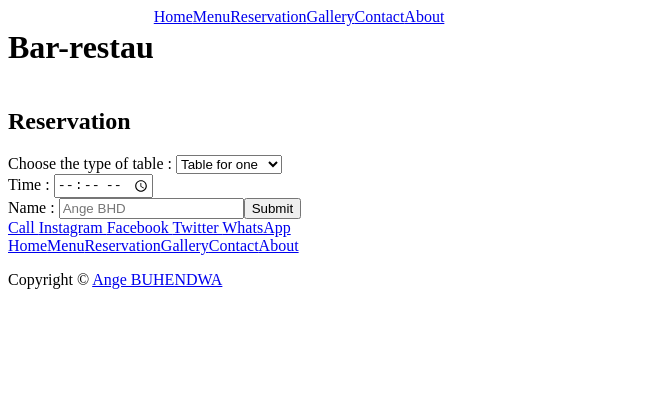
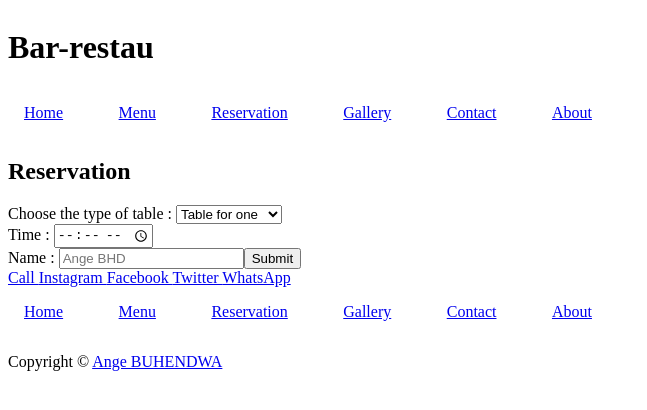
Before and after one commit to angebhd/bar-restau-client, a React (Create React App) app: page /reservation in a window 1280 px wide. Shown: the top 410 px of the page, without its empty margins (0-647 px from the left). Built offline with nearby package versions, Linux system fonts and the light colour scheme.

Commit message:
Starting design

```diff
--- a/src/components/items/drink.js
+++ b/src/components/items/drink.js
@@ -32,12 +32,12 @@ function DrinkList (){
         ]
 
     return (
-        <div>
+        <div className="items-container">
             {drinks.map((drink)=>(
-                <>
+                <div className="items">
                 <h5>{drink.name}</h5>
                 <img src={drink.image} alt={drink.name}></img>
-                </>
+                </div>
             ))}
         </div>
     )
--- a/src/components/items/meals.js
+++ b/src/components/items/meals.js
@@ -26,12 +26,12 @@ function MealList (){
             },
         ]
     return (
-        <div>
+        <div className="items-container">
             {meals.map((meal)=>(
-                <>
+                <div className="items">
                 <h5>{meal.name}</h5>
                 <img src={meal.image} alt={meal.name}></img>
-                </>
+                </div>
             ))}
         </div>
     )
--- a/src/components/navitems.js
+++ b/src/components/navitems.js
@@ -3,12 +3,12 @@ import { Link } from "react-router-dom";
 function NavItems (){
     return(
         <nav>
-            <Link to="/">Home</Link>
-            <Link to="/menu">Menu</Link>
-            <Link to="/reservation">Reservation</Link>
-            <Link to="/gallery">Gallery</Link>
-            <Link to="/contact">Contact</Link>
-            <Link to="#about">About</Link>
+            <p><Link to="/">Home</Link></p>
+            <p><Link to="/menu">Menu</Link></p>
+            <p><Link to="/reservation">Reservation</Link></p>
+            <p><Link to="/gallery">Gallery</Link></p>
+            <p><Link to="/contact">Contact</Link></p>
+            <p><Link to="/about">About</Link></p>
         </nav>
 
     )
--- a/src/index.css
+++ /dev/null
@@ -1,10 +0,0 @@
-img{
-    max-width: 100vh;
-}
-
-header{
-    display:flex;
-}
-nav{
-    display: inline-flex;
-}
--- a/src/index.js
+++ b/src/index.js
@@ -1,6 +1,6 @@
 import React from 'react';
 import ReactDOM from 'react-dom/client';
-import './index.css';
+import './styles/index.css';
 import App from './App';
 import { BrowserRouter } from 'react-router-dom';
 
--- a/src/pages/home.js
+++ b/src/pages/home.js
@@ -1,6 +1,7 @@
 import Hgallery from "../components/home/hgallery";
 import Hmenu from "../components/home/hmenu";
 import Hreservation from "../components/home/hreservation";
+import "../styles/home.css"
 
 function Home (){
     return(
--- a/src/pages/reservation.js
+++ b/src/pages/reservation.js
@@ -1,10 +1,51 @@
+import { useState } from "react";
 function Reservation() {
+
+        const [formData, setFormData] = useState({
+          name: '',
+          table: '',
+          time: '',
+        });
+
+        const handleChange = (e) => {
+          const { name, value } = e.target;
+          setFormData({
+            ...formData,
+            [name]: value,
+          });
+        };
+
+        const handleSubmit = async (e) => {
+          e.preventDefault();
+
+          try {
+            const response = await fetch('http://localhost:3001/api/submit-reservation', {
+              method: 'POST',
+              headers: {
+                'Content-Type': 'application/json',
+              },
+              body: JSON.stringify(formData),
+            });
+
+            if (response.ok) {
+              // Handle success, e.g., show a success message
+              console.log('Data sent successfully');
+            } else {
+              // Handle error, e.g., show an error message
+              console.error('Error sending data');
+            }
+          } catch (error) {
+            // Handle network or other errors
+            console.error('Network error', error);
+          }
+        };
+
     return(
         <>
             <h2>Reservation</h2>
-            <form method="post" action="">
-                <span>Choose the type of table : </span>
-                <select name="table">
+            <form onSubmit={handleSubmit}>
+                <label htmlFor="table">Choose the type of table : </label>
+                <select name="table" value={formData.table} onChange={handleChange}>
                     <option value={1}>Table for one</option>
                     <option value={2}>Table for two</option>
                     <option value={4}>Table for four</option>
@@ -12,12 +53,12 @@ function Reservation() {
                 </select>
 
                 <br></br>
-                <span>Time : </span>
-                <input name='time' type="time"></input>
+                <label htmlFor="time">Time : </label>
+                <input name='time' type="time" value={formData.time} onChange={handleChange}></input>
                 <br></br>
-                <span>Name : </span>
-                <input placeholder="Ange BHD" name="name"></input>
-                <input type="submit"></input>
+                <label htmlFor="name">Name : </label>
+                <input placeholder="Ange BHD" name="name" value={formData.name} onChange={handleChange}></input>
+                <button type="submit">Submit</button>
             </form>
         </>
 
--- /dev/null
+++ b/src/styles/home.css
@@ -0,0 +1,13 @@
+/* DrinkList & MealList */
+div.items-container{
+    max-width: 100%;
+    display: flex;
+    flex-wrap: wrap;
+    justify-content:space-between;
+}
+
+div.items{
+    display: flex;
+    flex-direction: column;
+    width: 33%;
+}
--- /dev/null
+++ b/src/styles/index.css
@@ -0,0 +1,17 @@
+img{
+    max-width: 100%;
+    width: 400px;
+}
+
+header{
+    display:flex;
+    flex-direction: column;
+}
+nav{
+    display: flex;
+    justify-content: space-between;
+    max-width: 600px;
+}
+nav p a{
+    padding: 1rem;
+}
```
